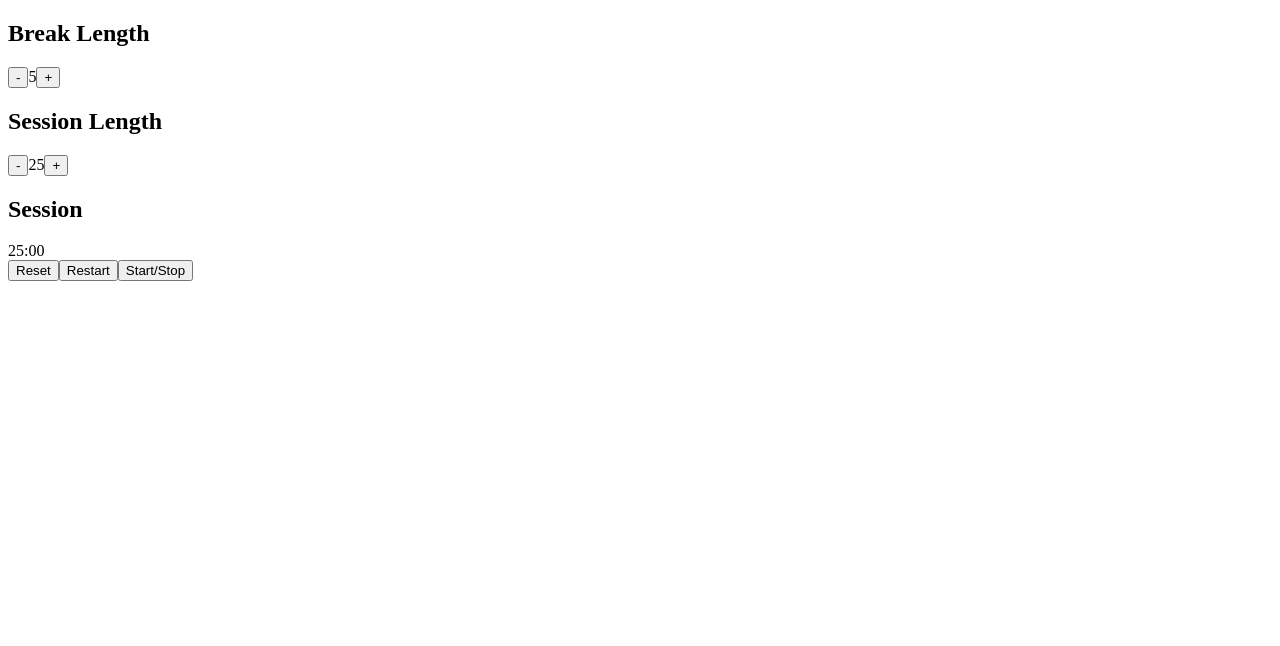
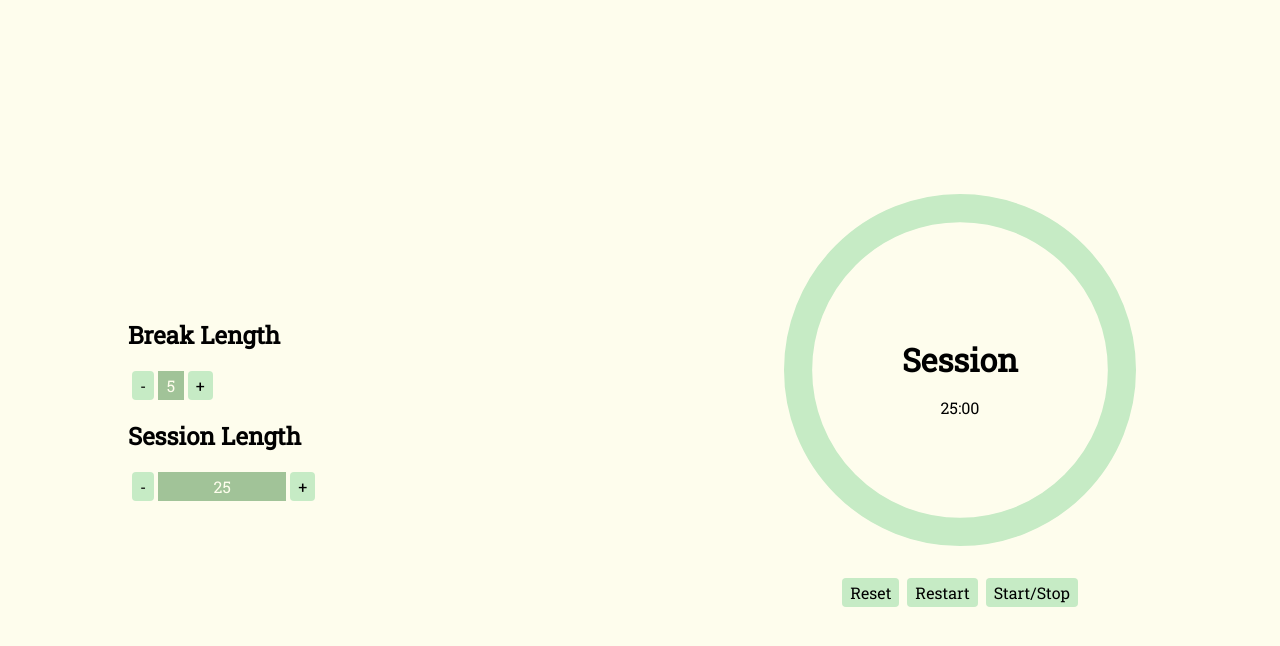
Before and after one commit to black-RAM/pomodoro-test, a React (Vite) app: page / in a window 1280 px wide. Shown: the top 646 px of the page. Built offline with nearby package versions, Linux system fonts and the light colour scheme.

Commit message:
styling and progress bars

```diff
--- a/package.json
+++ b/package.json
@@ -14,7 +14,9 @@
     "fns": "^1.0.0",
     "prop-types": "^15.8.1",
     "react": "^18.2.0",
-    "react-dom": "^18.2.0"
+    "react-circular-progressbar": "^2.1.0",
+    "react-dom": "^18.2.0",
+    "sass": "^1.75.0"
   },
   "devDependencies": {
     "@types/react": "^18.2.66",
--- a/src/App.jsx
+++ b/src/App.jsx
@@ -1,5 +1,6 @@
 import { Input, Display, Controls, Beeper } from "./Content"
 import { useState, useReducer, useEffect, useRef } from "react"
+import "./App.scss"
 
 const INCREMENT = "INCREMENT"
 const DECREMENT = "DECREMENT"
@@ -26,7 +27,7 @@ function Clock() {
   const [settings, calibration] = useReducer(calibrator, defaultState)
 
   const [running, setRunning] = useState({
-    time: new Date(),
+    time: new Date(0, 0, 0, 0, settings.sessionLength),
     isSession: true,
     isPaused: true,
   })
@@ -36,9 +37,8 @@ function Clock() {
   const resetTimer = () => {
     clearInterval(intervalID.current)
     setRunning(lastRun => {
-      const startTime = new Date()
-      startTime.setHours(0, lastRun.isSession ? settings.sessionLength : settings.breakLength, 0)
-      return {...lastRun, time: startTime}
+      const initialMinutes = lastRun.isSession ? settings.sessionLength : settings.breakLength
+      return {...lastRun, time: new Date(0, 0, 0, 0, initialMinutes, 0)}
     })
   }
 
@@ -73,6 +73,7 @@ function Clock() {
 
   return (
     <main>
+      <div>
         <Input
           factor={"break"}
           value={settings.breakLength}
@@ -83,13 +84,17 @@ function Clock() {
           value={settings.sessionLength}
           incrementor={() => calibration({type: INCREMENT, property: "sessionLength"})}
           decrementor={() => calibration({type: DECREMENT, property: "sessionLength"})} />
+      </div>
+      <div>
         <Display
           title={running.isSession ? "Session" : "Break"}
-        dateTime={running.time} />
+          initialMinutes={running.isSession ? settings.sessionLength : settings.breakLength}
+          currentTime={running.time} />
         <Controls
           toggler={toggleTimer}
           restorer={resetTimer}
           resetter={resetClock} />
+      </div>
       <Beeper
         trigger={running.isSession} />
     </main>
--- /dev/null
+++ b/src/App.scss
@@ -0,0 +1,35 @@
+@font-face {
+  font-family: "Roboto Slab";
+  src: url("./assets/RobotoSlab-Regular.ttf");
+}
+
+body {
+  font-family: "Roboto Slab", serif;
+  background-color: #FEFDED;
+  margin: 0;
+}
+
+main {
+  display: flex;
+  flex-wrap: wrap;
+  justify-content: space-around;
+  align-items: center;
+  height: 100vh;
+  > div{
+    flex-grow: 1;
+    flex-basis: 300px;
+    max-width: max(300px, 30vw);
+  }
+}
+
+button {
+  all: unset;
+  cursor: pointer;
+  border-radius: 0.25em;
+  background-color: #C6EBC5;
+  padding: 0.25em 0.5em;
+  margin: 0 0.25em;
+  &:focus, &:hover {
+    background-color: #A1C398;
+  }
+}
--- a/src/Content.jsx
+++ b/src/Content.jsx
@@ -1,13 +1,19 @@
+import { CircularProgressbarWithChildren, buildStyles } from 'react-circular-progressbar'
+import { useEffect, useMemo } from "react"
 import PropTypes from "prop-types"
-import { useEffect, useMemo } from "react"
+import "./Content.scss"
 
 const Input = ({factor, value, incrementor, decrementor}) => {
+  const valueWidth = Math.max(value * window.innerWidth / 250, 14)
+
   return (
-    <form>
-      <h2 id={`${factor}-label`} style={{textTransform: "capitalize"}}>{`${factor} length`}</h2>
-      <button type="button" id={`${factor}-decrement`} onClick={decrementor}>-</button>
-      <time id={`${factor}-length`} dateTime={`PT0H${value}M`}>{`${value}`}</time>
-      <button type="button" id={`${factor}-increment`} onClick={incrementor}>+</button>
+    <form className="input">
+      <h2 id={`${factor}-label`} className="input-header">{`${factor} length`}</h2>
+      <div className="input-buttons">
+        <button type="button" id={`${factor}-decrement`} onClick={decrementor}>-</button>
+        <time id={`${factor}-length`} dateTime={`PT0H${value}M`} style={{width: valueWidth}}>{`${value}`}</time>
+        <button type="button" id={`${factor}-increment`} onClick={incrementor}>+</button>
+      </div>
     </form>
   )
 }
@@ -19,28 +25,49 @@ Input.propTypes = {
   decrementor: PropTypes.func,
 }
 
-const Display = ({title, dateTime = new Date()}) => {
+const Display = ({title, currentTime, initialMinutes}) => {
   const parser = (d = new Date()) => {
     const minutes = String(d.getHours() * 60 + d.getMinutes()).padStart(2, 0)
     const seconds = String(d.getSeconds()).padStart(2, 0)
     return minutes + ":" + seconds
   }
+
+  const getSecondsOfHour = (d = new Date()) => {
+    return d.getHours() * 3600 + d.getMinutes() * 60 + d.getSeconds()
+  }
+
+  const seconds = {
+    initial: getSecondsOfHour(new Date(0, 0, 0, 0, initialMinutes)),
+    current: getSecondsOfHour(currentTime)
+  }
+
+  const completedDifference = seconds.initial - seconds.current
+  const completedPercentage = completedDifference / seconds.initial * 100
+
   return (
     <section>
-      <h1 id="timer-label">{title}</h1>
-      <time id="time-left" dateTime={dateTime.toTimeString()}>{parser(dateTime)}</time>
+      <CircularProgressbarWithChildren
+        value={completedPercentage}
+        styles={buildStyles({
+          pathColor: "#FA7070",
+          trailColor: "#C6EBC5"
+        })}>
+        <h1 id="timer-label">{title}</h1>
+        <time id="time-left" dateTime={currentTime.toTimeString()}>{parser(currentTime)}</time>
+      </CircularProgressbarWithChildren>
     </section>
   )
 }
 
 Display.propTypes = {
   title: PropTypes.string,
-  dateTime: PropTypes.instanceOf(Date)
+  currentTime: PropTypes.instanceOf(Date),
+  initialMinutes: PropTypes.number
 }
 
 const Controls = ({toggler, resetter, restorer}) => {
   return (
-    <section>
+    <section className="centered-children">
       <button type="button" id="reset" onClick={resetter}>Reset</button>
       <button type="button" id="restart" onClick={restorer}>Restart</button>
       <button type="button" id="start_stop" onClick={toggler}>Start/Stop</button>
--- /dev/null
+++ b/src/Content.scss
@@ -0,0 +1,32 @@
+@import "/node_modules/react-circular-progressbar/dist/styles.css";
+
+.centered-children{
+  display: flex;
+  align-items: center;
+  justify-content: center;
+}
+
+.input{
+  .input-header{
+    text-transform: capitalize;
+  }
+  .input-buttons{
+    display: flex;
+
+    time {
+      @extend .centered-children;
+      transition: width 0.25s ease-out;
+      background-color: #A1C398;
+      color: #FEFDED;
+    }
+  }
+}
+
+#timer-label{
+  font-size: 2em;
+  margin: 0.5em 0;
+}
+
+section {
+  padding: 1em;
+}
```
Also changed, not shown: src/assets/RobotoSlab-Regular.ttf (added), 1 other file (tests, documents, lock files or other folders). Lines whose indentation alone changed are shown as unchanged.
